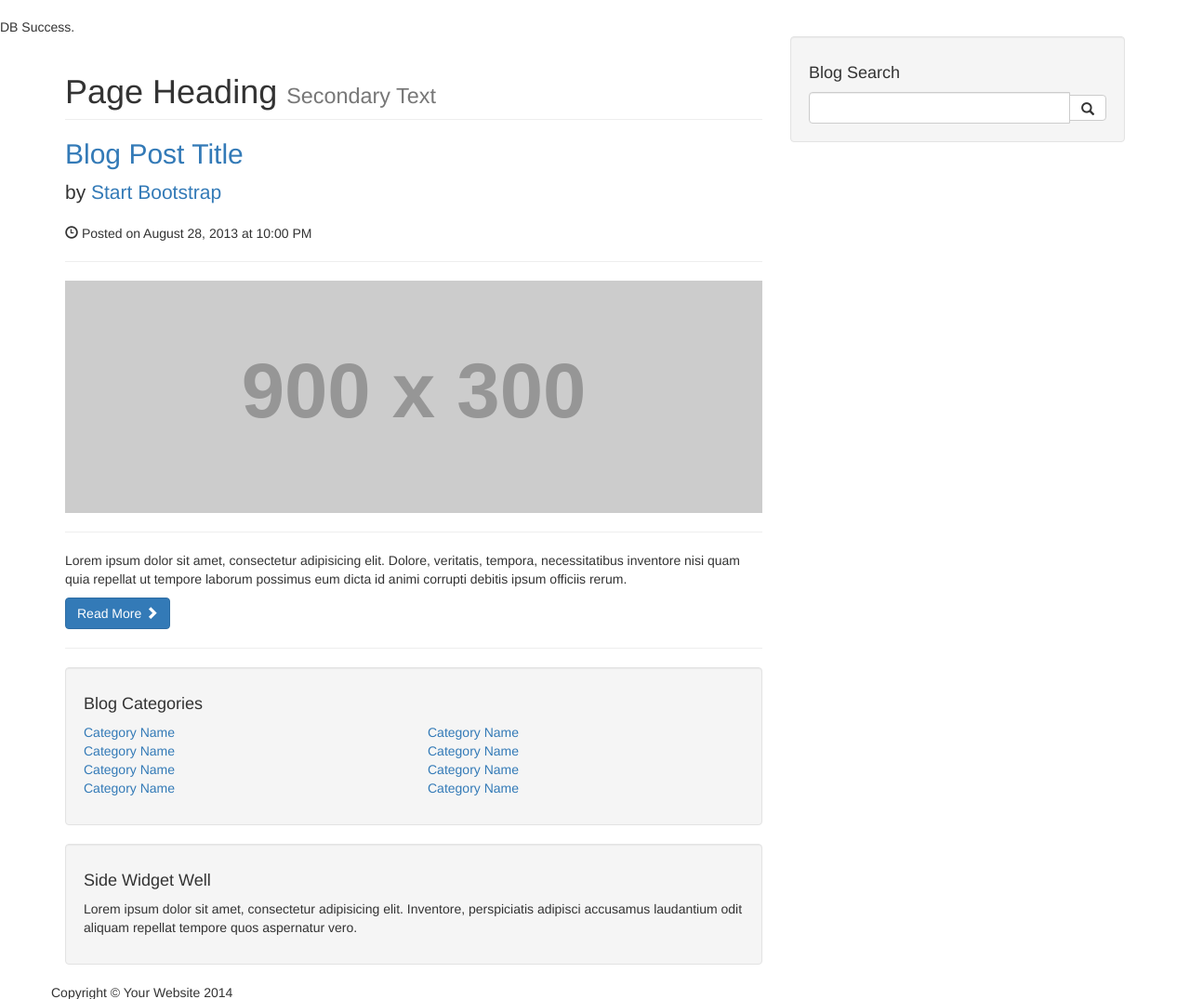
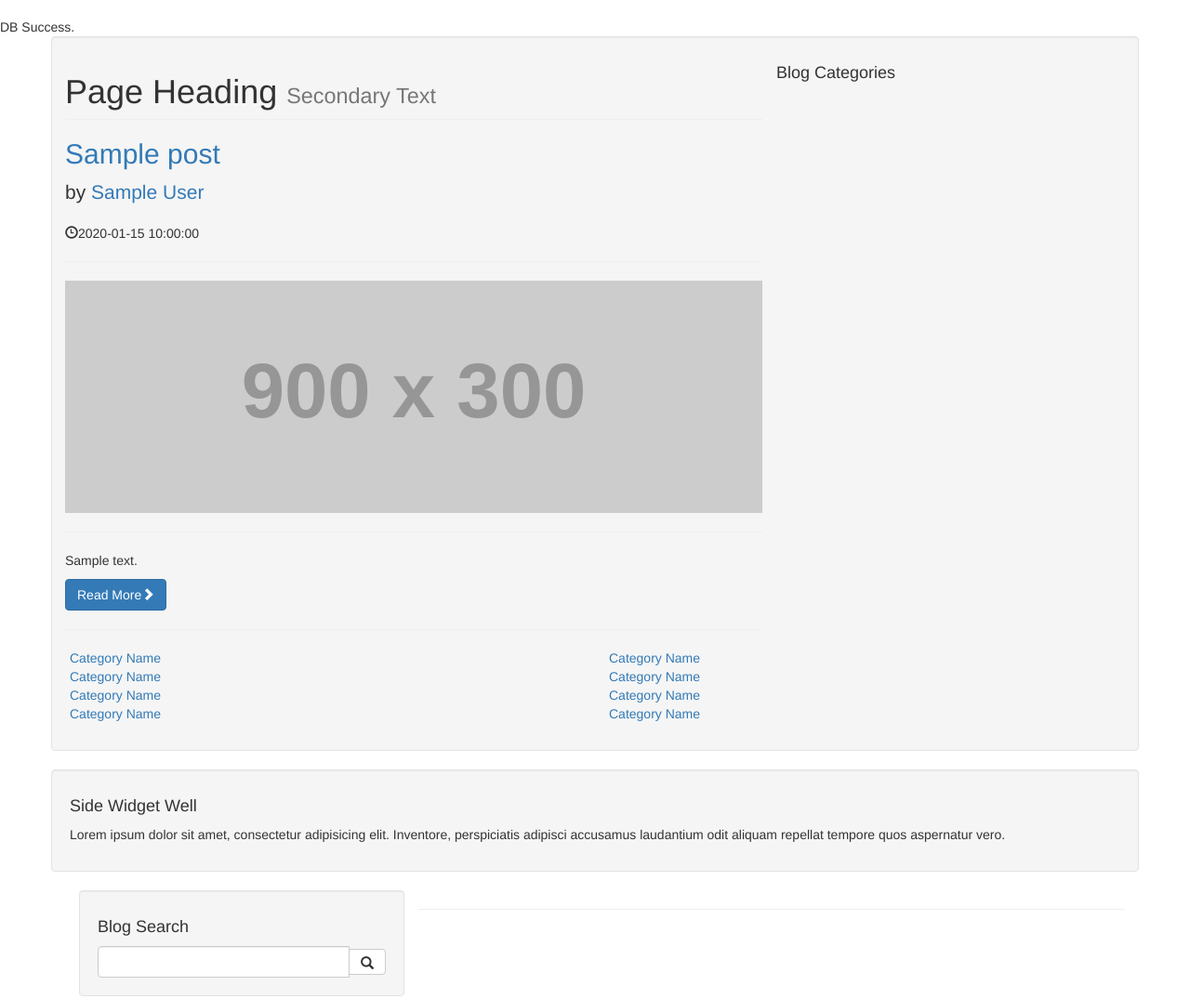
Before and after one commit to satoru-oka/cms-learning, a PHP site: page / in a window 1280 px wide. Shown: the part 51-1126 px from the top of the page at 93% size. Run offline with PHP 8.4, Linux system fonts and the light colour scheme; tables that the repository leaves empty or names only in its code hold one stand-in row (values such as "Sample post"); grey boxes labelled with a size stand in for pictures from a placeholder-image service; some libraries are stand-ins or nearby versions.

Commit message:
create posts table

```diff
--- a/index.php
+++ b/index.php
@@ -10,6 +10,21 @@
             <!-- Blog Entries Column -->
             <div class="col-md-8">
 
+                <?php
+
+                    $query = "SELECT * FROM posts";
+                    $select_all_posts_query = mysqli_query($connection, $query);
+
+                    while ($row = mysqli_fetch_assoc($select_all_posts_query)) {
+
+                        $post_title = $row['post_title'];
+                        $post_author = $row['post_author'];
+                        $post_date = $row['post_date'];
+                        $post_imgae = $row['post_image'];
+                        $post_content = $row['post_content'];
+
+                ?>
+
                 <h1 class="page-header">
                     Page Heading
                     <small>Secondary Text</small>
@@ -17,20 +32,22 @@
 
                 <!-- First Blog Post -->
                 <h2>
-                    <a href="#">Blog Post Title</a>
+                    <a href="#"><?= $post_title ?></a>
                 </h2>
                 <p class="lead">
-                    by <a href="index.php">Start Bootstrap</a>
+                    by <a href="index.php"><?= $post_author ?></a>
                 </p>
-                <p><span class="glyphicon glyphicon-time"></span> Posted on August 28, 2013 at 10:00 PM</p>
+                <p><span class="glyphicon glyphicon-time"></span><?= $post_date ?></p>
                 <hr>
                 <img class="img-responsive" src="http://placehold.it/900x300" alt="">
                 <hr>
-                <p>Lorem ipsum dolor sit amet, consectetur adipisicing elit. Dolore, veritatis, tempora, necessitatibus inventore nisi quam quia repellat ut tempore laborum possimus eum dicta id animi corrupti debitis ipsum officiis rerum.</p>
-                <a class="btn btn-primary" href="#">Read More <span class="glyphicon glyphicon-chevron-right"></span></a>
+                <p><?= $post_content ?></p>
+                <a class="btn btn-primary" href="#">Read More<span class="glyphicon glyphicon-chevron-right"></span></a>
+
+                <?php } ?>
 
                 <hr>
-
+            </div>
             <!-- Blog Sidebar Widgets Column -->
 
             <?php require_once('includes/sidebar.php') ?>
```
Also changed, not shown: images/kermit.jpeg (added).
